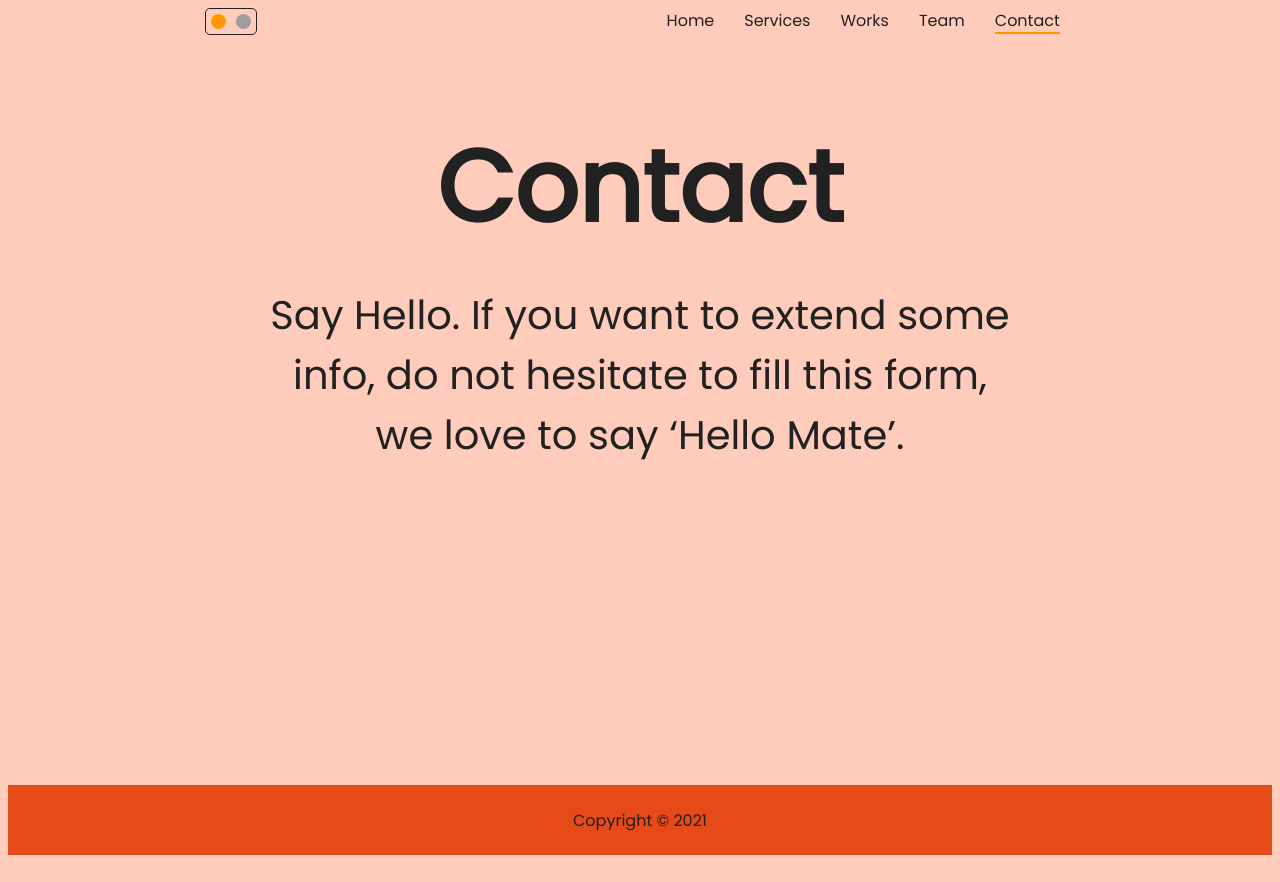
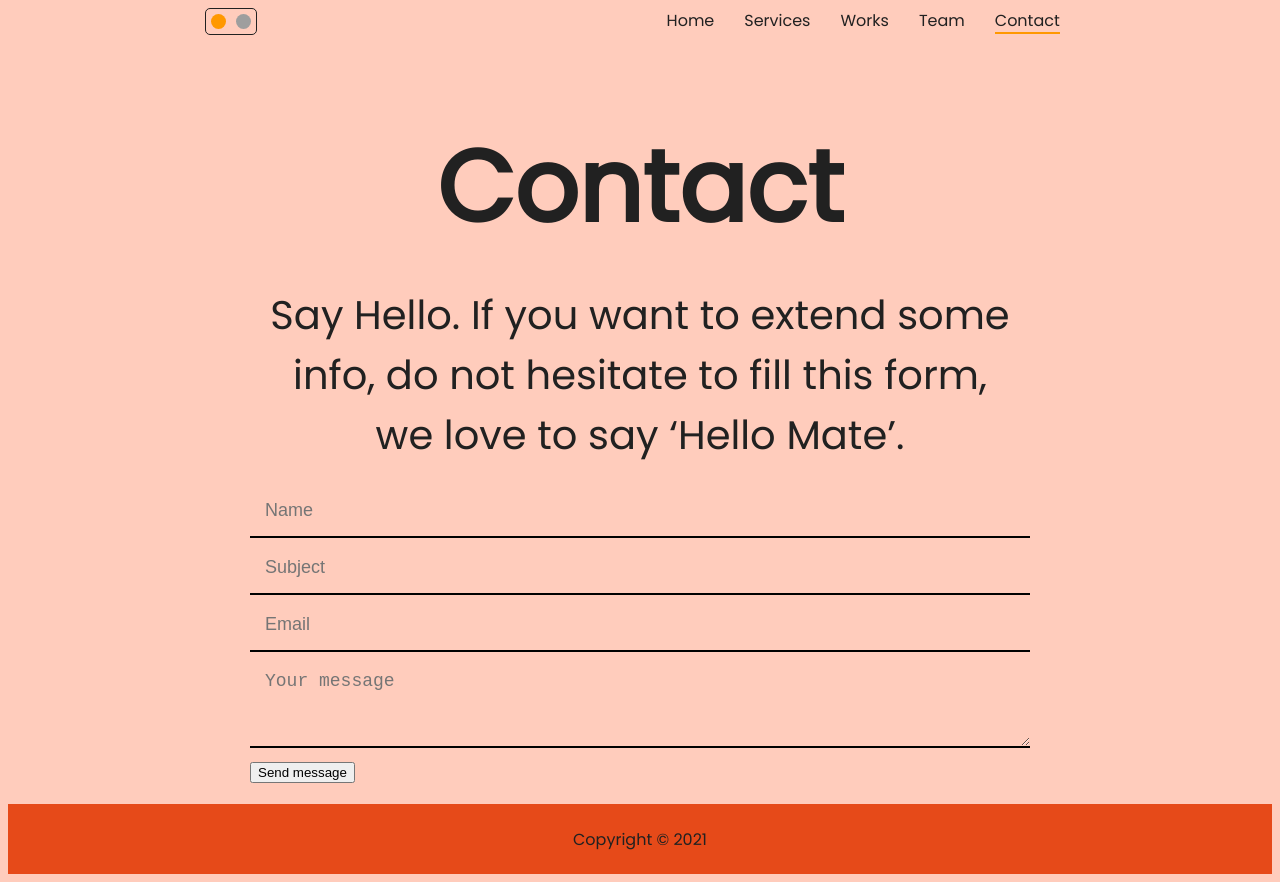
Before and after one commit to vanderDB/my-land-page, a React (Create React App) app: page /contact in a window 1280 px wide. Built offline with nearby package versions, Linux system fonts and the light colour scheme.

Commit message:
add base fcontact form with formik

```diff
--- a/package.json
+++ b/package.json
@@ -13,6 +13,7 @@
     "@types/react-dom": "^17.0.0",
     "@types/react-router-dom": "^5.1.8",
     "@types/styled-components": "^5.1.11",
+    "formik": "^2.2.9",
     "react": "^17.0.2",
     "react-dom": "^17.0.2",
     "react-redux": "^7.2.4",
@@ -20,7 +21,8 @@
     "react-scripts": "4.0.3",
     "styled-components": "^5.3.0",
     "typescript": "^4.1.2",
-    "web-vitals": "^1.0.1"
+    "web-vitals": "^1.0.1",
+    "yup": "^0.32.9"
   },
   "scripts": {
     "start": "react-scripts start",
--- a/src/@styled/Themes.ts
+++ b/src/@styled/Themes.ts
@@ -7,6 +7,7 @@ export interface IColorTheme {
     primaryTextColor: string,
     secondaryTextColor: string,
     dividerColor: string,
+    errorColor: string,
 }
 
 export const orangeTheme: IColorTheme = {
@@ -18,6 +19,7 @@ export const orangeTheme: IColorTheme = {
     primaryTextColor: '#212121',
     secondaryTextColor: '#757575',
     dividerColor: '#BDBDBD',
+    errorColor: '#ff5e5e',
 }
 
 export const brownTheme: IColorTheme = {
@@ -29,4 +31,5 @@ export const brownTheme: IColorTheme = {
     primaryTextColor: '#212121',
     secondaryTextColor: '#757575',
     dividerColor: '#BDBDBD',
+    errorColor: '#ff5e5e',
 }
--- a/src/components/pages/Contact.tsx
+++ b/src/components/pages/Contact.tsx
@@ -1,14 +1,136 @@
 import {StyledPageHeader} from "../../@shared/styled/StyledPageHeader";
 import PageTitle from "../PageTitle";
 import PageDescription from "../PageDescription";
+import {ErrorMessage, Form, Formik, useField} from 'formik';
+import * as Yup from 'yup';
+import styled from "styled-components";
+import {IColorThemeProps} from "../../@styled/IColorThemeProps";
 
 export function Contact() {
+
+    const ContactFormValidationSchema = Yup.object().shape({
+        name: Yup.string()
+            .min(3, 'Too Short!')
+            .max(70, 'Too Long!')
+            .required('Name is required'),
+        subject: Yup.string()
+            .min(3, 'Too Short!')
+            .max(70, 'Too Long!')
+            .required('Subject is required'),
+        email: Yup.string()
+            .email('Invalid email')
+            .required('Email is required'),
+        message: Yup.string()
+            .min(3, 'Too Short!')
+            .max(1000, 'Too Long!')
+            .required('Message is required'),
+    });
+
     return (
         <div>
             <StyledPageHeader>
                 <PageTitle title='Contact'/>
-                <PageDescription text='Say Hello. If you want to extend some info, do not hesitate to fill this form, we love to say ‘Hello Mate’.'/>
+                <PageDescription
+                    text='Say Hello. If you want to extend some info, do not hesitate to fill this form, we love to say ‘Hello Mate’.'/>
             </StyledPageHeader>
+
+            <StyledFormContainer>
+                <Formik
+                    initialValues={{name: '', subject: '', email: '', message: ''}}
+                    validationSchema={ContactFormValidationSchema}
+                    onSubmit={(values, {setSubmitting}) => {
+                        setTimeout(() => {
+                            alert(JSON.stringify(values, null, 2));
+                            setSubmitting(false);
+                        }, 400);
+                    }}
+                >
+                    <Form>
+                        <CustomTextInput name='name' placeholder='Name'/>
+                        <CustomTextInput name='subject' placeholder='Subject'/>
+                        <CustomTextInput name='email' placeholder='Email'/>
+                        <MyTextArea name="message" rows={3} placeholder="Your message"/>
+
+                        <button type="submit">Send message</button>
+                    </Form>
+                </Formik>
+            </StyledFormContainer>
         </div>
     );
+}
+
+interface MyTextAreaProps {
+    name: string,
+    rows: number | undefined,
+    placeholder: string,
+}
+
+const MyTextArea = (props: MyTextAreaProps) => {
+    const [field] = useField(props);
+    return (
+        <StyledCustomInputContainer>
+            <StyledCustomTextInput>
+                <textarea {...field} {...props} />
+            </StyledCustomTextInput>
+            <StyledErrorMessage>
+                <ErrorMessage name={field.name}/>
+            </StyledErrorMessage>
+        </StyledCustomInputContainer>
+    );
 };
+
+interface CustomTextInputProps {
+    name: string,
+    placeholder: string,
+}
+
+const CustomTextInput = (props: CustomTextInputProps) => {
+    const [field] = useField(props);
+    return (
+        <StyledCustomInputContainer>
+            <StyledCustomTextInput>
+                <input {...field} {...props} />
+            </StyledCustomTextInput>
+            <StyledErrorMessage>
+                <ErrorMessage name={field.name}/>
+            </StyledErrorMessage>
+        </StyledCustomInputContainer>
+    );
+}
+
+const StyledFormContainer = styled.div`
+  display: flex;
+  flex-direction: column;
+  align-items: center;
+
+  padding: 20px 40px;
+`;
+
+const StyledCustomInputContainer = styled.div`
+  display: flex;
+  flex-direction: column;
+`;
+
+const StyledCustomTextInput = styled.div`
+  input, textarea {
+    font-size: 18px;
+
+    background-color: transparent;
+
+    border: none;
+    border-bottom: 2px black solid;
+    padding: 15px;
+
+    :focus {
+      outline: none;
+    }
+
+    width: 750px;
+  }
+`;
+
+const StyledErrorMessage = styled.div<IColorThemeProps>`
+  color: ${props => props.theme.errorColor};
+  font-size: 14px;
+  margin: 2px 15px;
+`;
```
Also changed, not shown: 2 other files (tests, documents, lock files or other folders).
